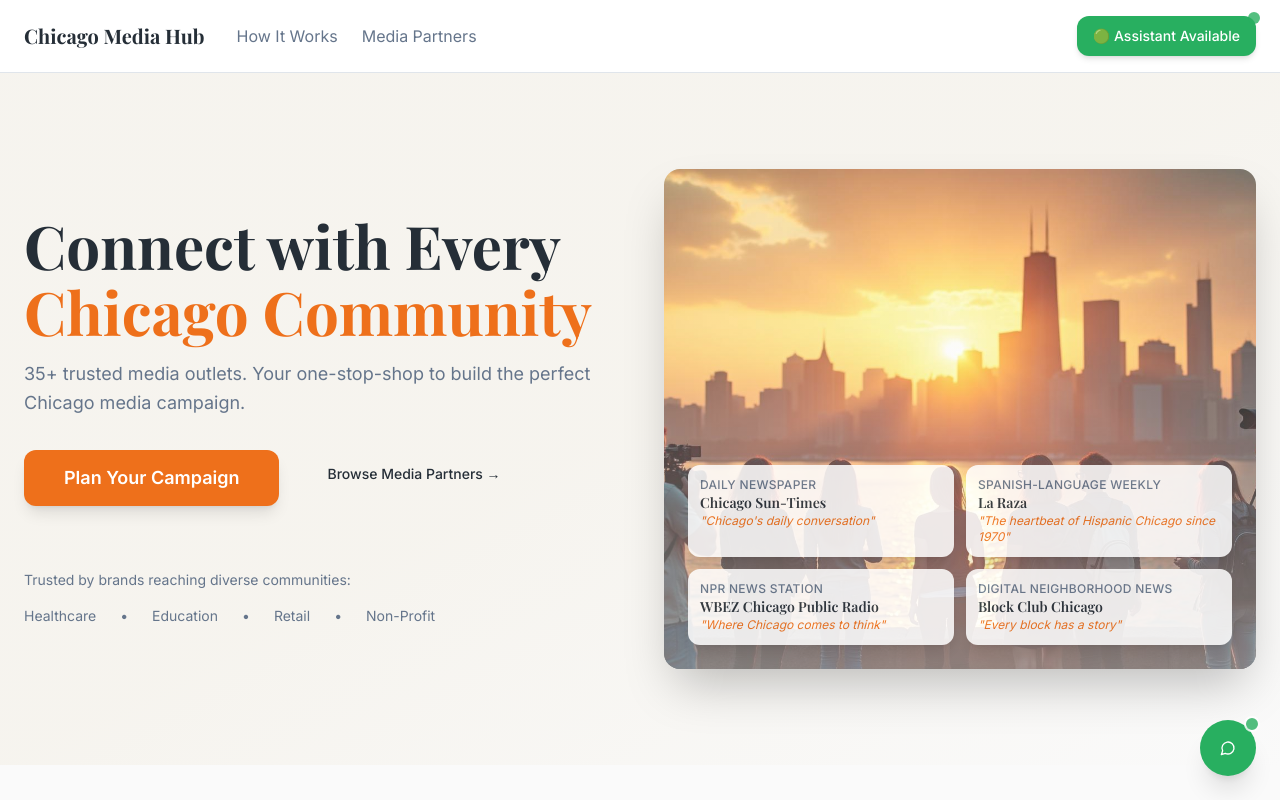
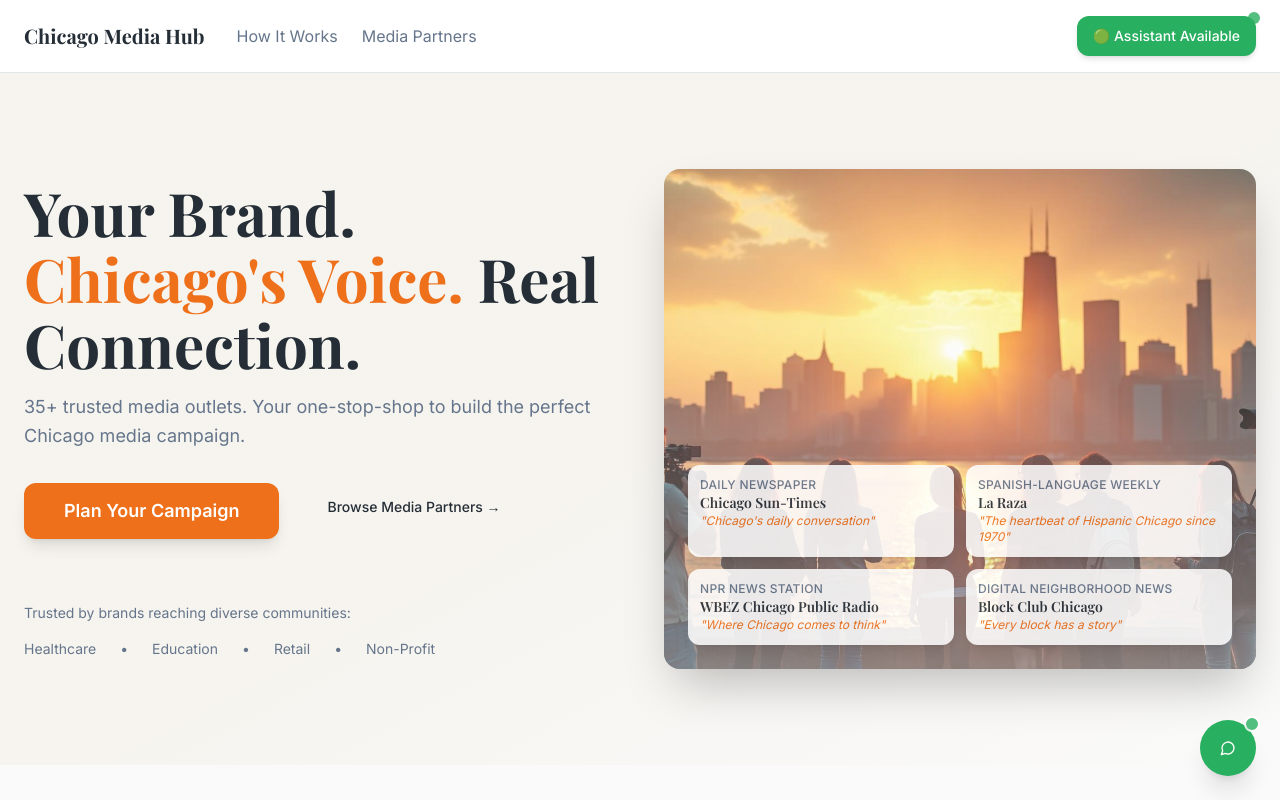
Before and after one commit to shawnempower/chicago-hub-mongo, a React (Vite) app: page / in a window 1280 px wide. Shown: the top 800 px of the page. Built offline with nearby package versions, Linux system fonts and the light colour scheme; the HTML template or start-up script is replaced by a standard one.

Commit message:
Update hero title

```diff
--- a/src/components/HeroSection.tsx
+++ b/src/components/HeroSection.tsx
@@ -14,8 +14,7 @@ export function HeroSection({
           <div className="space-y-8">
             <div className="space-y-4">
               <h1 className="hero-title">
-                Connect with Every{" "}
-                <span className="text-accent">Chicago Community</span>
+                Your Brand. <span className="text-accent">Chicago's Voice.</span> Real Connection.
               </h1>
               <p className="body-large max-w-xl">35+ trusted media outlets. Your one-stop-shop to build the perfect Chicago media campaign.</p>
             </div>
```
